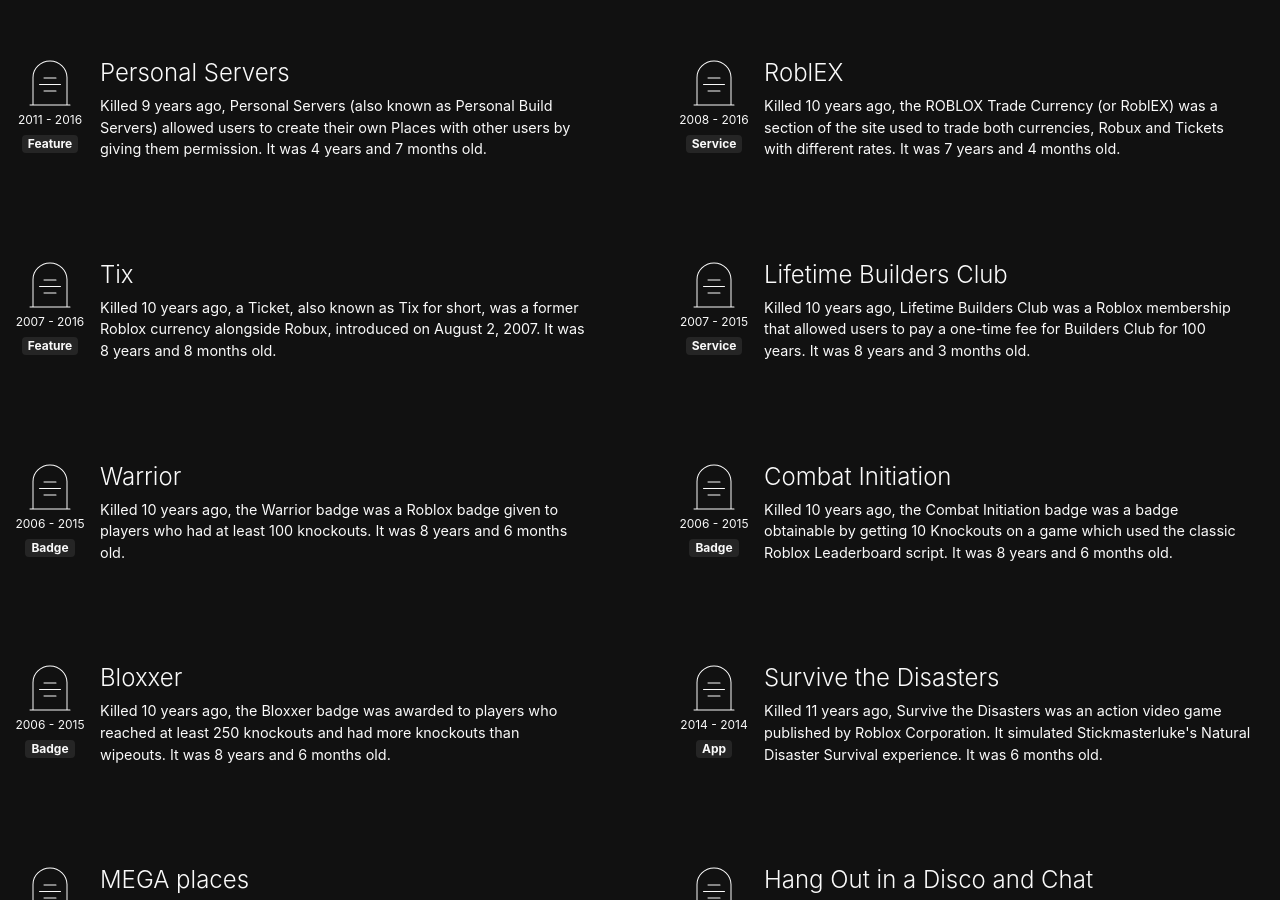
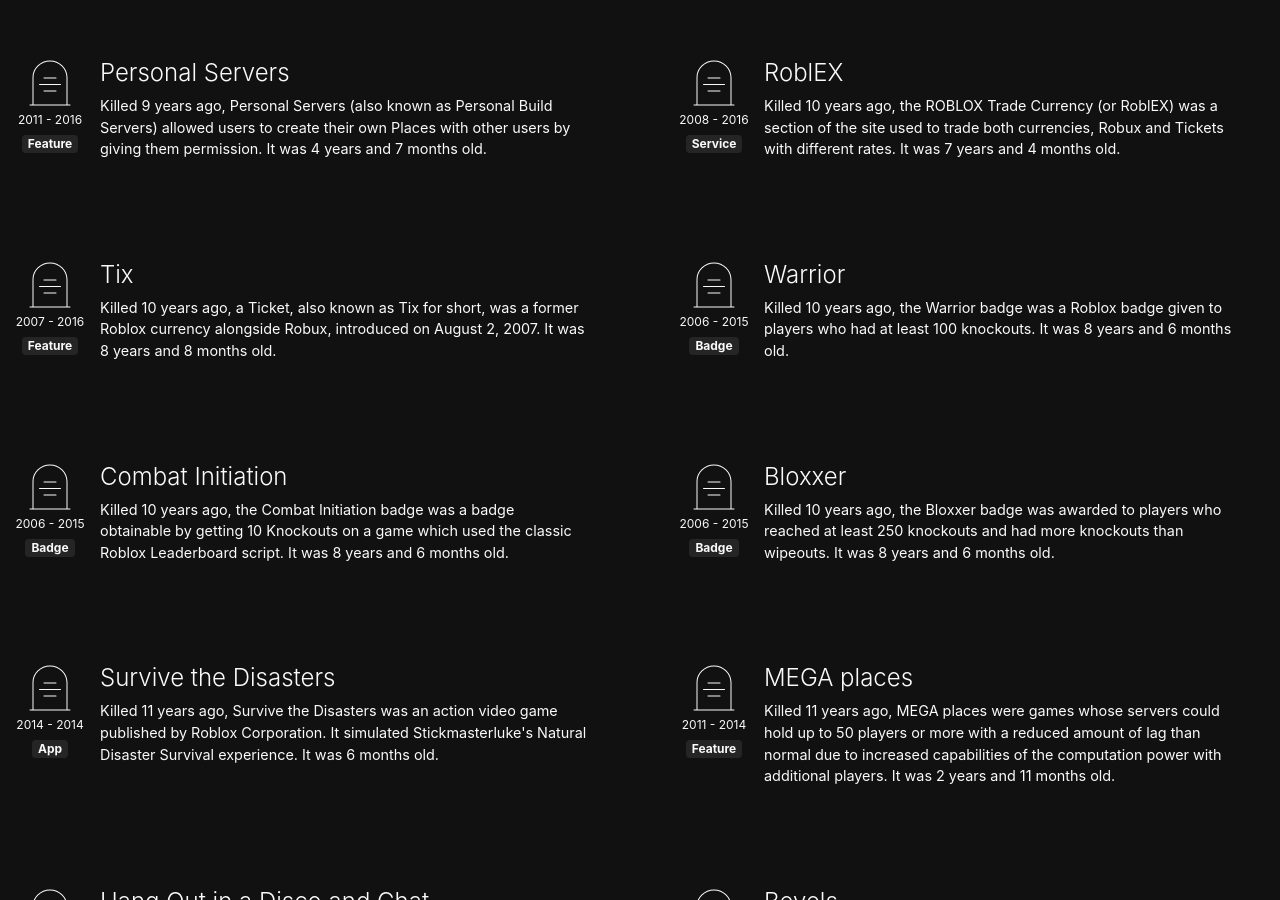
Before and after one commit to whostacking/killedbyroblox, a Jekyll site: the page built from index.html, in a window 1280 px wide and 900 px high, scrolled down 3716 px. Built offline with Jekyll 4.4.1, drawn with Linux system fonts in a browser that asks for light colours.

Commit message:
Remove LBC since it technically is still a thing and will be gone with Premium

```diff
--- a/_data/graveyard.json
+++ b/_data/graveyard.json
@@ -272,14 +272,6 @@
     "type": "service"
   },
   {
-    "name": "Lifetime Builders Club",
-    "dateOpen": "2007-04-12",
-    "dateClose": "2015-08-04",
-    "link": "https://roblox.fandom.com/wiki/Builders_Club#Discontinued_membership_plans",
-    "description": "Lifetime Builders Club was a Roblox membership that allowed users to pay a one-time fee for Builders Club for 100 years.",
-    "type": "service"
-  },
-  {
     "name": "Luobu",
     "dateOpen": "2021-07-13",
     "dateClose": "2022-07-22",
```
